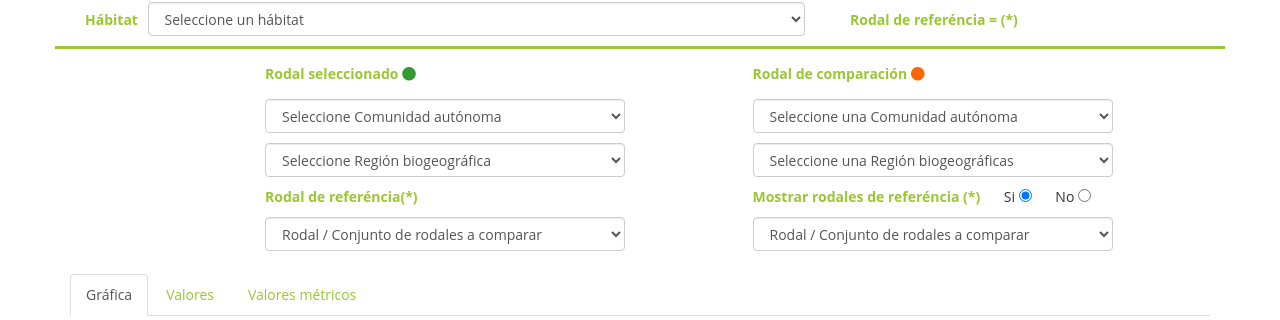
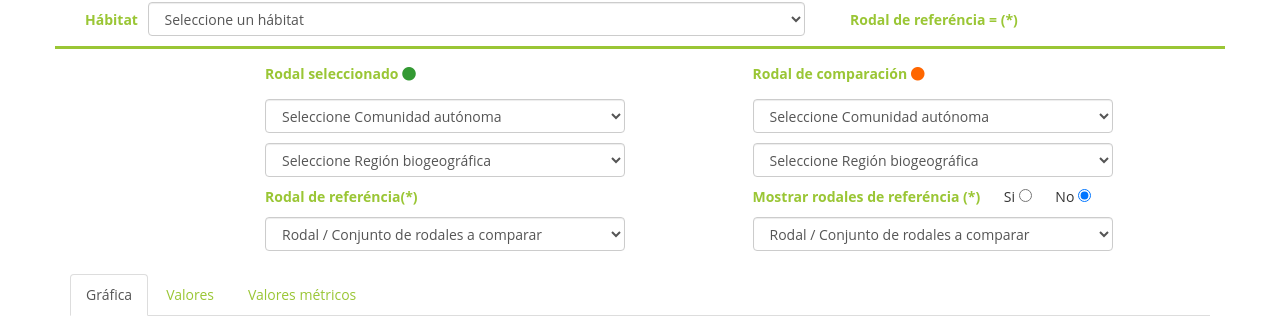
Before and after one commit to aescobarr/redbosques, a Django app: page /redbosques/comparador in a window 1280 px wide. Shown: the part 464-784 px from the top of the page. Run offline with Django 3.2, Linux system fonts and the light colour scheme; data that the repository does not hold is empty; some libraries are stand-ins or nearby versions.

Commit message:
Resolving Bugs
-Bugs als filtres del comparador

```diff
--- a/redbosques_main/static/redbosques_main/javascript/data_table.js
+++ b/redbosques_main/static/redbosques_main/javascript/data_table.js
@@ -959,7 +959,7 @@ var rodalesNewData = function(rodales){
 var regionBiogeoNewDataComp = function(regionesBiogeo){
 
     $("#selector_RegBio_Comp").empty();
-    $("#selector_RegBio_Comp").append('<option value="null" selected="selected">Seleccione una Región biogeográfica</option>');
+    $("#selector_RegBio_Comp").append('<option value="null" selected="selected">Seleccione Región biogeográfica</option>');
     $("#selector_RegBio_Comp").append('<option value="all">Todas las Regiones Biogeográficas</option>');
 
     for(i=0; i<regionesBiogeo.length; i++){
@@ -970,7 +970,8 @@ var regionBiogeoNewDataComp = function(regionesBiogeo){
 var rodalesNewDataComp = function(rodales){
 
     $("#selector_rodales_comp").empty();
-    $("#selector_rodales_comp").append('<option value="medRod" selected="selected">Todos los rodales</option>');
+    $("#selector_rodales_comp").append('<option value="null" selected="selected">Rodal / Conjunto de rodales a comparar</option>');
+    $("#selector_rodales_comp").append('<option value="medRod">Todos los Rodales</option>');
 
     for(i=0; i<rodales.length; i++){
         $("#selector_rodales_comp").append('<option value=' + rodales[i].id_rodal + '>' + rodales[i].nombre + '</option>');
--- a/redbosques_main/templates/redbosques_main/comparador.html
+++ b/redbosques_main/templates/redbosques_main/comparador.html
@@ -25,89 +25,6 @@
         </div>
     </div>
 </div>
-
-<!--<div class="tab-content">
-    <div class="container">
-        <div class="row filtros">
-            <div class="col-lg-4">
-                <b class="green-font" style="text-decoration: underline">Hábitat:</b><br>
-                <p class="habitatSelected" style="font-weight: bold;" value="{{ infoRodal.habitat_cod }}">{{ infoRodal.habitat_nom }}</p>
-            </div>
-
-            <div class="col-offset-lg-2 col-lg-4">
-                <b class="green-font"  style="text-decoration: underline">Rodal:</b><br>
-                    <p class="rodalSelected" style="font-weight: bold;" value="{{ infoRodal.id_rodal }}">{{ infoRodal.nombre }}</p>
-            </div>
-
-            <div class="col-offset-lg-2 col-lg-4">
-                <b class="green-font"  style="text-decoration: underline">Leyenda tabla:</b><br>
-                    <p><i class="fas fa-circle colLeyRod"></i> Rodal &emsp;<i class="fas fa-circle colLeyRodComp"></i> Rodal a comparar</p>
-            </div>
-        </div>
-
-        <div class="row filtros">
-            <div class="col-lg-3">
-                <b class="green-font">Filtros</b>
-            </div>
-        </div>
-
-        <div class="row filtros">
-            <div class="col-lg-3">
-                <b class="green-font">Región biogeográfica</b>
-                <select id="selector_RegBio" class="form-control selector_RegBio" name="RegioBiogeo" id="RegioBiogeo" onchange="setFiltros()">
-                    <option value="" selected="selected">Seleccione Región biogeográfica</option>
-                    {% for regBio in listaRegBio %}
-                        <option value="{{ regBio.cod }}">
-                            {{ regBio.nombre }}
-                        </option>
-                    {% endfor %}
-
-                </select>
-            </div>
-            <div class="col-lg-3">
-                <b class="green-font">Comunidad Autónoma</b>
-                <select id="selector_ComAut" class="form-control selector_ComAut" name="ComunidadAutonoma" id="ComunidadAutonoma" onchange="setFiltros()">
-                    <option value="" selected="selected">Seleccione Comunidad autónoma</option>
-                    {% for comAuto in listaComAuto %}
-                    <option value="{{ comAuto.codigo }}">
-                        {{ comAuto.nombre }}
-                    </option>
-                    {% endfor %}
-                </select>
-            </div>
-            <div class="col-lg-4">
-                <b class="green-font">Rodal / Conjunto de rodales a comparar</b>
-
-                    <select class="form-control selector_rodal" onchange="rodalRefData()">
-                        <option value=None selected="selected">Rodal / Conjunto de rodales a comparar</option>
-                        <option value="medRod">Media del conjunto de rodales</option>
-                            {% for rodal in listaRodales %}
-                                <option class="rodal" value="{{ rodal.id_rodal }}">
-                                    {{ rodal.nombre }}
-                                 </option>
-                            {% endfor %}
-                    </select>
-            </div>
-            <div class="col-lg-2" style="text-align: center;">
-                <b class="green-font" style="display:inline-block;">Rodal de referéncia</b>
-                <form class="checkbox">
-                    <div class="container">
-                        <div class="row">
-                            <div class="col-lg-1 boolRodRef">
-                                <label for="boolRodRefSI">Si</label>
-                                <input type="radio" name="boolRodRef" id="boolRodRefSI" value=true class="boolRodRef" checked="checked" />
-                            </div>
-                            <div class="col-lg-1 boolRodRef">
-                                <label for="boolRodRefNO">No</label>
-                                <input type="radio" name="boolRodRef" id="boolRodRefNO" value=false class="boolRodRef" />
-                            </div>
-                        </div>
-                    </div>
-                </form>
-            </div>
-        </div>
-    </div>
-</div>-->
 <div class="tab-content">
         <div class="container">
             <div class="row filtros">
@@ -170,7 +87,7 @@
                 <div class="col-lg-offset-1 col-lg-4">
                     <label class="green-font">Rodal de comparación   <i class="fas fa-circle colLeyRodComp"></i></label>
                     <select id="selector_ComAut_Comp" class="form-control selector_ComAut inputsFiltComp" name="ComunidadAutonoma" onchange="comunidadAutFilterComp()">
-                        <option value="null" selected="selected">Seleccione una Comunidad autónoma</option>
+                        <option value="null" selected="selected">Seleccione Comunidad autónoma</option>
                         <option value="all">Todas las comunidades autónomas</option>
                             {% for comAuto in listaComAuto %}
                         <option value="{{ comAuto.codigo }}">
@@ -180,7 +97,7 @@
                     </select>
 
                     <select id="selector_RegBio_Comp" class="form-control selector_RegBio inputsFiltComp" name="RegioBiogeo" onchange="regionBiogeoFilterComp()">
-                        <option value="null" selected="selected">Seleccione una Región biogeográficas</option>
+                        <option value="null" selected="selected">Seleccione Región biogeográfica</option>
                         <option value="all">Todas las Regiones biogeográficas</option>
                             {% for regBio in listaRegBio %}
                                 <option value="{{ regBio.cod }}">
@@ -192,9 +109,9 @@
                     <form id="selector_rodalRef" class="checkbox" onchange="rodalRefFilterComp()">
                         <b class="green-font" style="display:inline-block;">Mostrar rodales de referéncia (*)</b>
                         <label for="boolRodRefSI">Si</label>
-                        <input type="radio" name="boolRodRef" id="boolRodRefSI" value="True" class="boolRodRef" checked="checked" />
+                        <input type="radio" name="boolRodRef" id="boolRodRefSI" value="True" class="boolRodRef" />
                         <label for="boolRodRefNO">No</label>
-                        <input type="radio" name="boolRodRef" id="boolRodRefNO" value="False" class="boolRodRef" />
+                        <input type="radio" name="boolRodRef" id="boolRodRefNO" value="False" class="boolRodRef" checked="checked" />
                     </form>
 
                     <select id="selector_rodales_comp" class="form-control selector_rodal_Comp inputsFiltComp" onchange="rodalRefData()">
--- a/redbosques_main/views.py
+++ b/redbosques_main/views.py
@@ -1516,23 +1516,43 @@ def filtrarxRegBiogeo(request):
 
     else:
         if codiregBiogeo == 'null' or codiregBiogeo == 'all':
-            if codiHabitat == None and codiComaut == None :
-                rod = rodalesTable.filter(eje_cod='nm').filter(rodalref=rodalReferencia).distinct().values('id_rodal', 'nombre')
-            elif codiHabitat == None :
-                rod = rodalesTable.filter(ccaa_nom=codiComaut).filter(eje_cod='nm').filter(rodalref=rodalReferencia).distinct().values('id_rodal', 'nombre')
-            elif codiComaut == None :
-                rod = rodalesTable.filter(habitat_cod__startswith=codiHabitat).filter(habitat_cod__contains='.').filter(eje_cod='nm').filter(rodalref=rodalReferencia).distinct().values('id_rodal', 'nombre')
-            else:
-                rod = rodalesTable.filter(habitat_cod__startswith=codiHabitat).filter(habitat_cod__contains='.').filter(ccaa_nom=codiComaut).filter(eje_cod='nm').filter(rodalref=rodalReferencia).distinct().values('id_rodal', 'nombre')
+            if codiComaut == 'null' or codiComaut == 'all':
+                if codiHabitat == None and codiComaut == None :
+                    rod = rodalesTable.filter(eje_cod='nm').filter(rodalref=rodalReferencia).distinct().values('id_rodal', 'nombre')
+                elif codiHabitat == None :
+                    rod = rodalesTable.filter(eje_cod='nm').filter(rodalref=rodalReferencia).distinct().values('id_rodal', 'nombre')
+                elif codiComaut == None :
+                    rod = rodalesTable.filter(habitat_cod__startswith=codiHabitat).filter(habitat_cod__contains='.').filter(eje_cod='nm').filter(rodalref=rodalReferencia).distinct().values('id_rodal', 'nombre')
+                else:
+                    rod = rodalesTable.filter(habitat_cod__startswith=codiHabitat).filter(habitat_cod__contains='.').filter(eje_cod='nm').filter(rodalref=rodalReferencia).distinct().values('id_rodal', 'nombre')
+            else:
+                if codiHabitat == None and codiComaut == None :
+                    rod = rodalesTable.filter(eje_cod='nm').filter(rodalref=rodalReferencia).distinct().values('id_rodal', 'nombre')
+                elif codiHabitat == None :
+                    rod = rodalesTable.filter(ccaa_nom=codiComaut).filter(eje_cod='nm').filter(rodalref=rodalReferencia).distinct().values('id_rodal', 'nombre')
+                elif codiComaut == None :
+                    rod = rodalesTable.filter(habitat_cod__startswith=codiHabitat).filter(habitat_cod__contains='.').filter(eje_cod='nm').filter(rodalref=rodalReferencia).distinct().values('id_rodal', 'nombre')
+                else:
+                    rod = rodalesTable.filter(habitat_cod__startswith=codiHabitat).filter(habitat_cod__contains='.').filter(ccaa_nom=codiComaut).filter(eje_cod='nm').filter(rodalref=rodalReferencia).distinct().values('id_rodal', 'nombre')
         else:
-            if codiHabitat == None and codiComaut == None:
-                rod = rodalesTable.filter(regbio_cod=codiregBiogeo).filter(eje_cod='nm').filter(rodalref=rodalReferencia).distinct().values('id_rodal', 'nombre')
-            elif codiHabitat == None:
-                rod = rodalesTable.filter(regbio_cod=codiregBiogeo).filter(ccaa_nom=codiComaut).filter(eje_cod='nm').filter(rodalref=rodalReferencia).distinct().values('id_rodal', 'nombre')
-            elif codiComaut == None:
-                rod = rodalesTable.filter(regbio_cod=codiregBiogeo).filter(habitat_cod__startswith=codiHabitat).filter(habitat_cod__contains='.').filter(eje_cod='nm').filter(rodalref=rodalReferencia).distinct().values('id_rodal', 'nombre')
-            else:
-                rod = rodalesTable.filter(regbio_cod=codiregBiogeo).filter(habitat_cod__startswith=codiHabitat).filter(habitat_cod__contains='.').filter(ccaa_nom=codiComaut).filter(eje_cod='nm').filter(rodalref=rodalReferencia).distinct().values('id_rodal', 'nombre')
+            if codiComaut == 'null' or codiComaut == 'all':
+                if codiHabitat == None and codiComaut == None:
+                    rod = rodalesTable.filter(regbio_cod=codiregBiogeo).filter(eje_cod='nm').filter(rodalref=rodalReferencia).distinct().values('id_rodal', 'nombre')
+                elif codiHabitat == None:
+                    rod = rodalesTable.filter(regbio_cod=codiregBiogeo).filter(eje_cod='nm').filter(rodalref=rodalReferencia).distinct().values('id_rodal', 'nombre')
+                elif codiComaut == None:
+                    rod = rodalesTable.filter(regbio_cod=codiregBiogeo).filter(habitat_cod__startswith=codiHabitat).filter(habitat_cod__contains='.').filter(eje_cod='nm').filter(rodalref=rodalReferencia).distinct().values('id_rodal', 'nombre')
+                else:
+                    rod = rodalesTable.filter(regbio_cod=codiregBiogeo).filter(habitat_cod__startswith=codiHabitat).filter(habitat_cod__contains='.').filter(eje_cod='nm').filter(rodalref=rodalReferencia).distinct().values('id_rodal', 'nombre')
+            else:
+                if codiHabitat == None and codiComaut == None:
+                    rod = rodalesTable.filter(regbio_cod=codiregBiogeo).filter(eje_cod='nm').filter(rodalref=rodalReferencia).distinct().values('id_rodal', 'nombre')
+                elif codiHabitat == None:
+                    rod = rodalesTable.filter(regbio_cod=codiregBiogeo).filter(ccaa_nom=codiComaut).filter(eje_cod='nm').filter(rodalref=rodalReferencia).distinct().values('id_rodal', 'nombre')
+                elif codiComaut == None:
+                    rod = rodalesTable.filter(regbio_cod=codiregBiogeo).filter(habitat_cod__startswith=codiHabitat).filter(habitat_cod__contains='.').filter(eje_cod='nm').filter(rodalref=rodalReferencia).distinct().values('id_rodal', 'nombre')
+                else:
+                    rod = rodalesTable.filter(regbio_cod=codiregBiogeo).filter(habitat_cod__startswith=codiHabitat).filter(habitat_cod__contains='.').filter(ccaa_nom=codiComaut).filter(eje_cod='nm').filter(rodalref=rodalReferencia).distinct().values('id_rodal', 'nombre')
 
     '''if codiregBiogeo == 'null':
         #comunAut = rodalesTable.filter(eje_cod='nm').distinct().values('ccaa_nom', 'ccaa_nombre')
```
